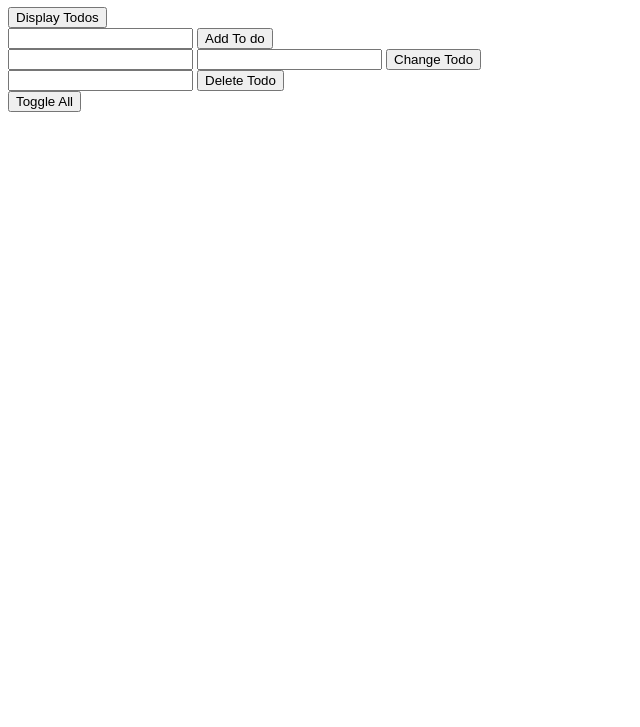
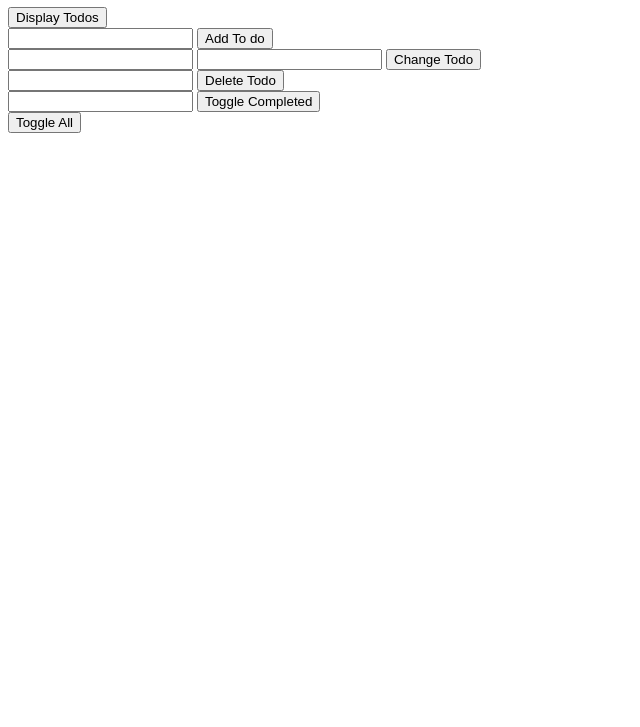
Before and after one commit to JoolianGarcia/todolist-webapp, a plain HTML site: page index.html in a window 1280 px wide. Shown: the part 73-800 px from the top of the page, without its empty margins (0-640 px from the left). Drawn offline with Linux system fonts and the light colour scheme.

Commit message:
toggleCompleted UI added

```diff
--- a/index.html
+++ b/index.html
@@ -31,6 +31,11 @@
   </div>
 
   <div>
+    <input type='number' id='toggleCompletedPositionInput'>
+    <button onclick='handlers.toggleCompleted()'>Toggle Completed</button>
+  </div>
+
+  <div>
     <button onclick='handlers.toggleAll()'>Toggle All</button>
   </div>
 
--- a/script.js
+++ b/script.js
@@ -110,4 +110,10 @@ var handlers = {
     deleteTodoPositionInput =  '';
   },
 
+  toggleCompleted: function(){
+    var toggleCompletedPositionInput = document.getElementById('toggleCompletedPositionInput');
+    todoList.toggleCompleted(toggleCompletedPositionInput.valueAsNumber);
+    toggleCompletedPositionInput = '';
+  }
+
 }
```
